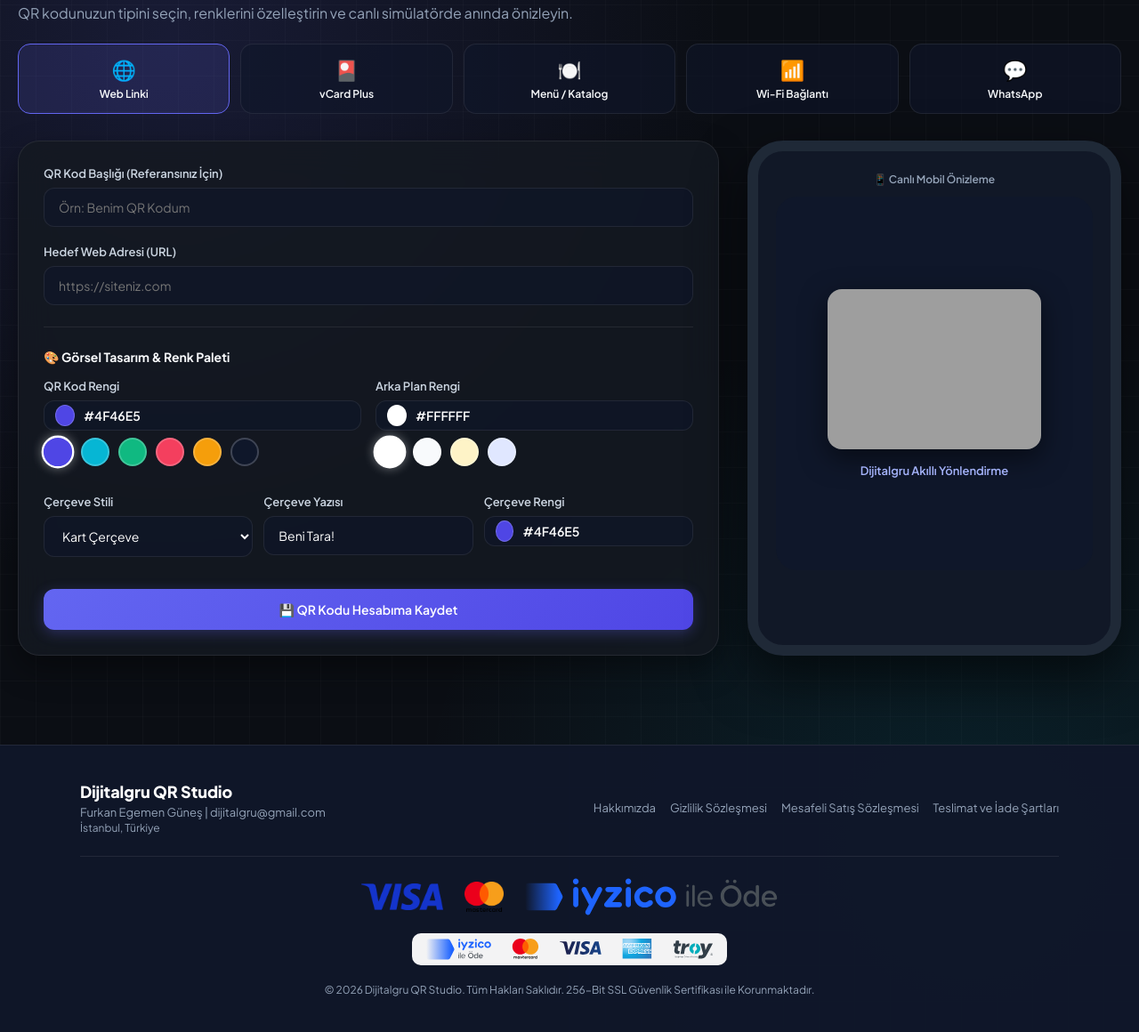
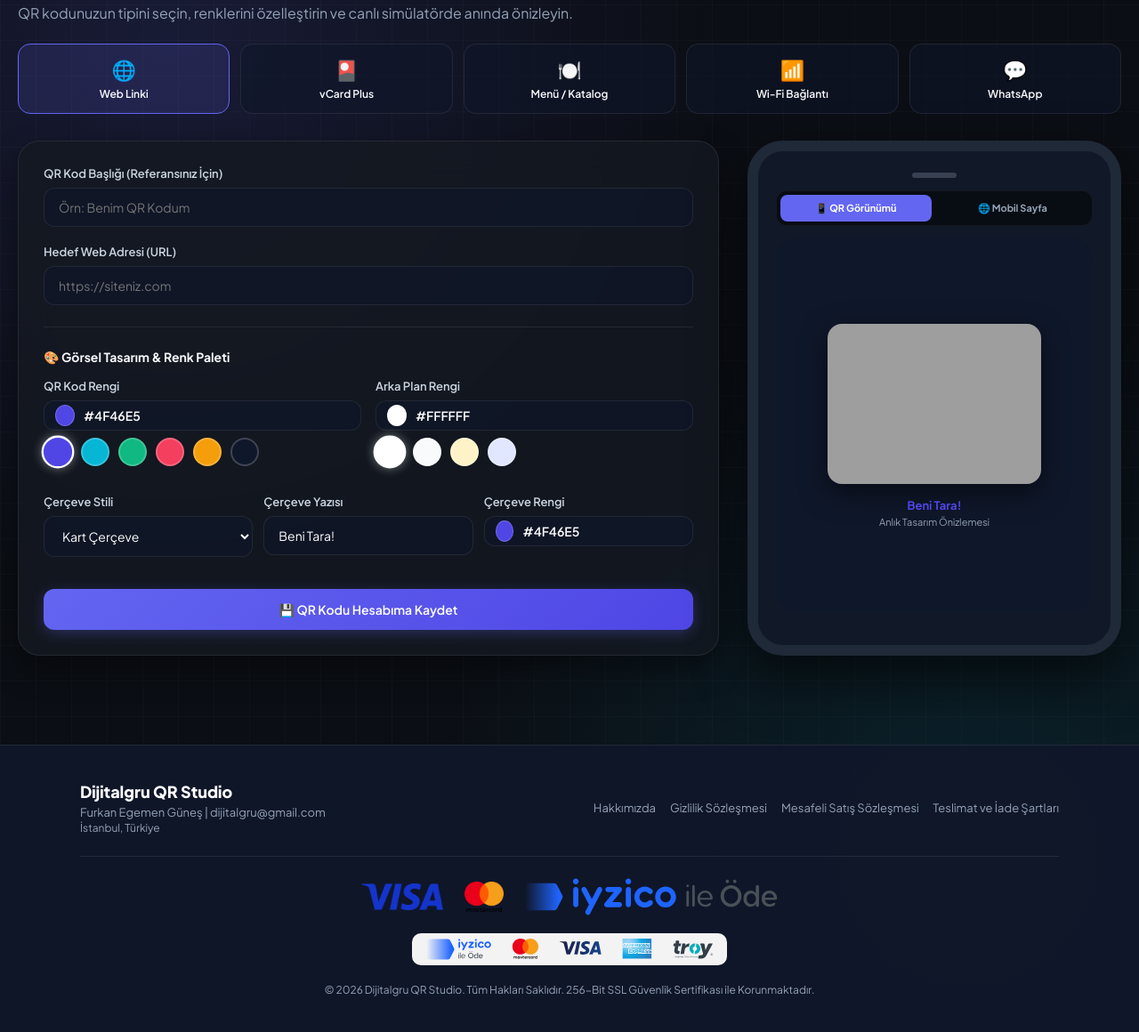
Before and after one commit to dijitalhomee-prog/dijitalgru, a Flask app: page / in a window 1280 px wide, after a click on "QR Stüdyosu". Shown: the part 155-1315 px from the top of the page at 89% size. Run offline with Flask 3, Linux system fonts and the light colour scheme; grey boxes are pictures that could not be loaded.

Commit message:
feat(faz-3): implement interactive live phone mockup preview with dual-mode screen switcher

```diff
--- a/static/js/app.js
+++ b/static/js/app.js
@@ -139,6 +139,89 @@ function initTypeSelector() {
     });
 }
 
+let currentPreviewMode = 'qr';
+
+function switchPreviewMode(mode) {
+    currentPreviewMode = mode;
+    const qrTab = document.getElementById("tab-preview-qr");
+    const landingTab = document.getElementById("tab-preview-landing");
+    const qrBox = document.getElementById("preview-mode-qr-box");
+    const landingBox = document.getElementById("preview-mode-landing-box");
+
+    if (!qrTab || !landingTab) return;
+
+    if (mode === 'qr') {
+        qrTab.style.background = "var(--primary)";
+        qrTab.style.color = "#ffffff";
+        landingTab.style.background = "transparent";
+        landingTab.style.color = "var(--text-muted)";
+        qrBox.style.display = "flex";
+        landingBox.style.display = "none";
+    } else {
+        landingTab.style.background = "var(--primary)";
+        landingTab.style.color = "#ffffff";
+        qrTab.style.background = "transparent";
+        qrTab.style.color = "var(--text-muted)";
+        landingBox.style.display = "block";
+        qrBox.style.display = "none";
+        renderLandingPageMockup();
+    }
+}
+
+function renderLandingPageMockup() {
+    const payload = getQRFormPayload();
+    const container = document.getElementById("mockup-landing-content");
+    if (!container) return;
+
+    if (payload.type === "url") {
+        container.innerHTML = `
+            <div style="text-align: center; padding: 20px 10px;">
+                <div style="font-size: 32px; margin-bottom: 8px;">🌐</div>
+                <div style="font-size: 14px; font-weight: 700; color: #ffffff; word-break: break-all;">${payload.target_url || 'https://siteniz.com'}</div>
+                <div style="font-size: 11px; color: #10b981; margin-top: 8px; font-weight: 600;">⚡ Doğrudan Web Sitesi Yönlendirmesi</div>
+                <a href="${payload.target_url || '#'}" target="_blank" style="display: inline-block; margin-top: 16px; background: #6366f1; color: #fff; padding: 10px 16px; border-radius: 10px; text-decoration: none; font-size: 12px; font-weight: 700;">Siteyi Aç ↗</a>
+            </div>
+        `;
+    } else if (payload.type === "vcard") {
+        const v = payload.vcard_payload || {};
+        container.innerHTML = `
+            <div style="background: rgba(255,255,255,0.05); border: 1px solid rgba(255,255,255,0.1); border-radius: 16px; padding: 16px; text-align: center;">
+                <div style="width: 54px; height: 54px; background: linear-gradient(135deg, #6366f1, #4f46e5); border-radius: 50%; display: flex; align-items: center; justify-content: center; font-size: 20px; font-weight: 800; color: #fff; margin: 0 auto 10px auto;">
+                    ${(v.full_name || 'A')[0].toUpperCase()}
+                </div>
+                <div style="font-size: 15px; font-weight: 800; color: #ffffff;">${v.full_name || 'Ad Soyad'}</div>
+                <div style="font-size: 11px; color: #818cf8; margin-top: 2px;">${v.title || 'Unvan'}</div>
+                <div style="font-size: 11px; color: #94a3b8;">${v.company || 'Şirket Adı'}</div>
+
+                <div style="display: flex; gap: 6px; margin-top: 14px;">
+                    <button style="flex: 1; background: #10b981; color: #fff; border: none; padding: 8px; border-radius: 8px; font-size: 10px; font-weight: 700;">📞 ${v.phone || 'Ara'}</button>
+                    <button style="flex: 1; background: #6366f1; color: #fff; border: none; padding: 8px; border-radius: 8px; font-size: 10px; font-weight: 700;">✉️ E-posta</button>
+                </div>
+                ${v.direct_redirect ? '<div style="font-size: 10px; color: #f59e0b; margin-top: 10px; font-weight: 700;">⚡ Doğrudan .vcf İndirme Aktif</div>' : ''}
+            </div>
+        `;
+    } else if (payload.type === "menu") {
+        const m = payload.menu_payload || {};
+        container.innerHTML = `
+            <div style="background: rgba(255,255,255,0.05); border: 1px solid rgba(255,255,255,0.1); border-radius: 16px; padding: 16px; text-align: center;">
+                <div style="font-size: 28px; margin-bottom: 6px;">📄</div>
+                <div style="font-size: 14px; font-weight: 800; color: #ffffff;">${m.title || 'Restoran Adı'}</div>
+                <div style="font-size: 11px; color: #94a3b8; margin-top: 4px;">${m.description || 'Menümüz ve Lezzetlerimiz'}</div>
+                ${m.pdf_url ? '<div style="margin-top: 12px; background: rgba(99,102,241,0.2); border: 1px solid rgba(99,102,241,0.4); padding: 8px; border-radius: 8px; font-size: 10px; color: #a5b4fc; font-weight: 700;">✅ PDF Menü Yüklendi</div>' : '<div style="margin-top: 12px; font-size: 10px; color: #ef4444;">PDF Henüz Yüklenmedi</div>'}
+                ${m.direct_redirect ? '<div style="font-size: 10px; color: #f59e0b; margin-top: 8px; font-weight: 700;">⚡ Doğrudan PDF Yönlendirmesi Aktif</div>' : ''}
+            </div>
+        `;
+    } else if (payload.type === "wifi") {
+        container.innerHTML = `
+            <div style="background: rgba(255,255,255,0.05); border: 1px solid rgba(255,255,255,0.1); border-radius: 16px; padding: 16px; text-align: center;">
+                <div style="font-size: 32px; margin-bottom: 6px;">📶</div>
+                <div style="font-size: 14px; font-weight: 800; color: #ffffff;">${getVal("wifi-ssid", "Wi-Fi Ağ Adı")}</div>
+                <div style="font-size: 11px; color: #10b981; margin-top: 4px; font-weight: 700;">⚡ Kamera ile Otomatik Bağlantı</div>
+            </div>
+        `;
+    }
+}
+
 // Live Preview Updater
 async function updateLivePreview() {
     const payload = getQRFormPayload();
@@ -149,6 +232,15 @@ async function updateLivePreview() {
         previewText = payload.menu_payload?.pdf_url || "https://dijitalgru.com/menu";
     }
     if (!previewText) previewText = "https://dijitalgru.com";
+
+    // Update frame label text
+    const frameLabel = document.getElementById("preview-frame-text-label");
+    if (frameLabel) {
+        frameLabel.innerText = payload.settings?.frame_text || "Beni Tara!";
+        frameLabel.style.color = payload.settings?.fill_color || "#a5b4fc";
+    }
+
+    renderLandingPageMockup();
 
     try {
         const res = await fetch("/api/qr/preview", {
--- a/templates/index.html
+++ b/templates/index.html
@@ -356,10 +356,25 @@
 
                 <!-- Simulator Preview Right & Download Format Options -->
                 <div class="phone-simulator">
-                    <div style="font-size: 12px; color: var(--text-muted); margin-bottom: 12px; font-weight: 600;">📱 Canlı Mobil Önizleme</div>
-                    <div class="phone-screen">
+                    <div style="width: 50px; height: 6px; background: #374151; border-radius: 10px; margin: 0 auto 14px auto;"></div>
+
+                    <div style="display: flex; gap: 6px; margin-bottom: 14px; background: rgba(0,0,0,0.5); padding: 4px; border-radius: 12px; border: 1px solid rgba(255,255,255,0.05);">
+                        <button id="tab-preview-qr" class="preview-mode-btn active" onclick="switchPreviewMode('qr')" style="flex:1; padding: 8px 4px; font-size: 11px; font-weight: 700; border-radius: 8px; border: none; background: var(--primary); color: #fff; cursor: pointer; transition: all 0.2s;">📱 QR Görünümü</button>
+                        <button id="tab-preview-landing" class="preview-mode-btn" onclick="switchPreviewMode('landing')" style="flex:1; padding: 8px 4px; font-size: 11px; font-weight: 700; border-radius: 8px; border: none; background: transparent; color: var(--text-muted); cursor: pointer; transition: all 0.2s;">🌐 Mobil Sayfa</button>
+                    </div>
+
+                    <!-- Mode 1: QR Image Preview -->
+                    <div id="preview-mode-qr-box" class="phone-screen">
                         <img id="preview-qr-img" class="qr-preview-img" src="{{ initial_qr_image }}" alt="Dijitalgru QR Preview" />
-                        <div style="margin-top: 16px; font-size: 13px; font-weight: 600; color: #a5b4fc;">Dijitalgru Akıllı Yönlendirme</div>
+                        <div id="preview-frame-text-label" style="margin-top: 16px; font-size: 13px; font-weight: 700; color: #a5b4fc;">Beni Tara!</div>
+                        <div style="font-size: 11px; color: var(--text-muted); margin-top: 4px;">Anlık Tasarım Önizlemesi</div>
+                    </div>
+
+                    <!-- Mode 2: Live Landing Page Card Mockup Preview -->
+                    <div id="preview-mode-landing-box" class="phone-screen" style="display: none; text-align: left; align-items: stretch; justify-content: flex-start; padding: 20px 14px; overflow-y: auto;">
+                        <div id="mockup-landing-content" style="width: 100%;">
+                            <!-- JS Dynamic Render -->
+                        </div>
                     </div>
                 </div>
             </div>
@@ -610,6 +625,6 @@
         </div>
     </div>
 
-    <script src="/static/js/app.js?v=20260812_v5"></script>
+    <script src="/static/js/app.js?v=20260812_faz3"></script>
 </body>
 </html>
```
Also changed, not shown: data/dijitalgru_qr.db.
